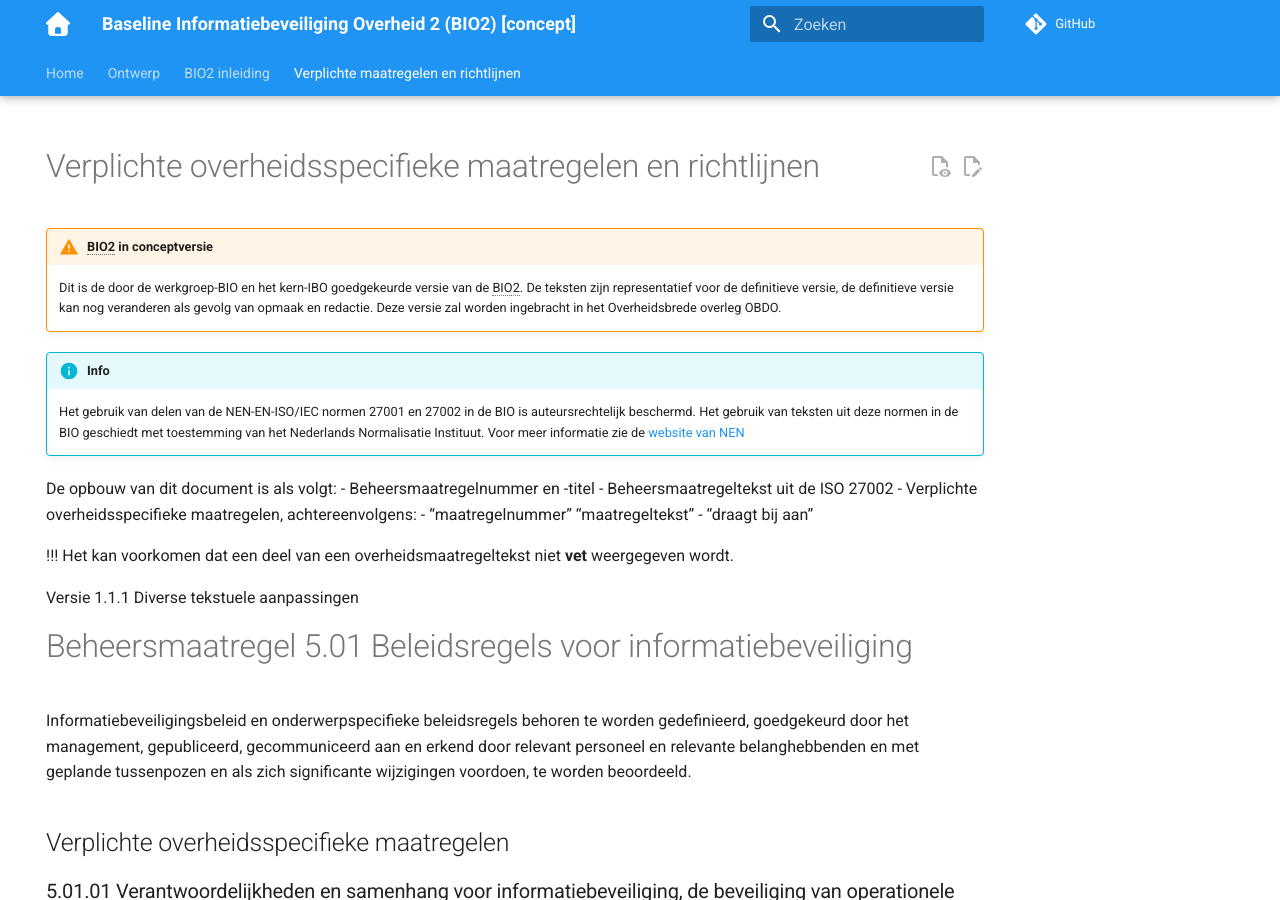
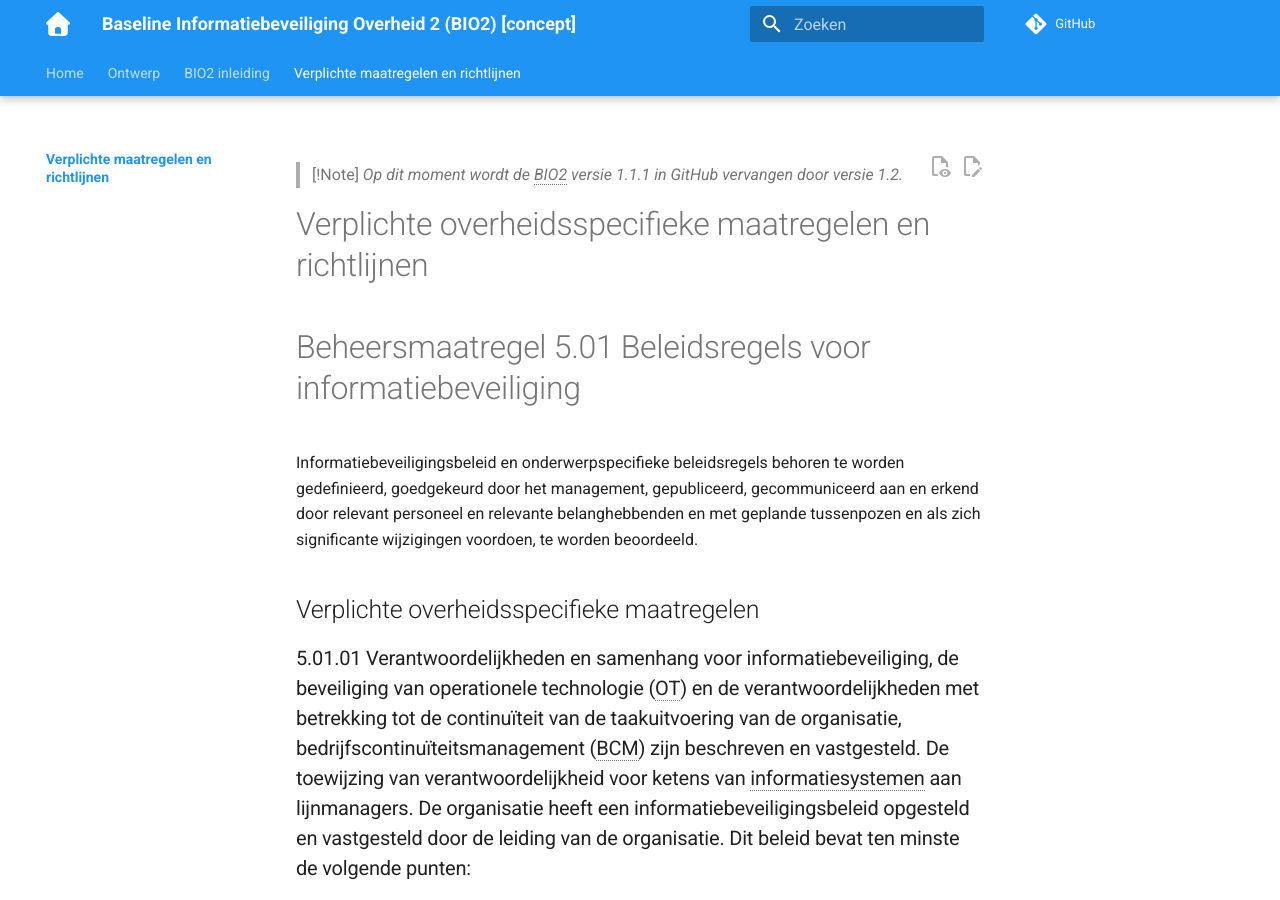
Before and after one commit to MinBZK/Baseline-Informatiebeveiliging-Overheid, an MkDocs documentation site: the page built from docs/maatregelen/index.md, in a window 1280 px wide and 900 px high. Built offline with MkDocs 1.6.1 and Material for MkDocs 9.7.7, drawn with Linux system fonts in a browser that asks for light colours; comment, search, counter and statistics services are not loaded.

Commit message:
Update index.md
Aanvullende inleiding buiten BIO2 om verwijderd.
Note toegevoegd.

```diff
--- a/docs/maatregelen/index.md
+++ b/docs/maatregelen/index.md
@@ -1,28 +1,7 @@
----
-title: Baseline Informatiebeveiliging (BIO2), Deel 2 BIO2-Kader, Verplichte overheidsmaatregelen, versie 1.1.1, 5 augustus 2025
-summary: De verplichte maatregelen en richtlijnen voor overheden uit de BIO2
-hide:
-  - navigation
----
+> [!Note]
+> _Op dit moment wordt de BIO2 versie 1.1.1 in GitHub vervangen door versie 1.2._
 
 # Verplichte overheidsspecifieke maatregelen en richtlijnen
-
-!!! warning "BIO2 in conceptversie"
-    Dit is de door de werkgroep-BIO en het kern-IBO goedgekeurde versie van de BIO2. De teksten zijn representatief voor de definitieve versie, de definitieve versie kan nog veranderen als gevolg van opmaak en redactie. Deze versie zal worden ingebracht in het Overheidsbrede overleg OBDO.
-
-!!! info
-    Het gebruik van delen van de NEN-EN-ISO/IEC normen 27001 en 27002 in de BIO is auteursrechtelijk beschermd. Het gebruik van teksten uit deze normen in de BIO geschiedt met toestemming van het Nederlands Normalisatie Instituut. Voor meer informatie zie de [website van NEN](https://www.nen.nl)
-
-De opbouw van dit document is als volgt:
-- Beheersmaatregelnummer en -titel
-- Beheersmaatregeltekst uit de ISO 27002
-- Verplichte overheidsspecifieke maatregelen, achtereenvolgens:
-      - “maatregelnummer” “maatregeltekst”
-      - “draagt bij aan”
-
-!!! Het kan voorkomen dat een deel van een overheidsmaatregeltekst niet **vet** weergegeven wordt.
-
-Versie 1.1.1 Diverse tekstuele aanpassingen
 
 # Beheersmaatregel 5.01 Beleidsregels voor informatiebeveiliging
 
```
